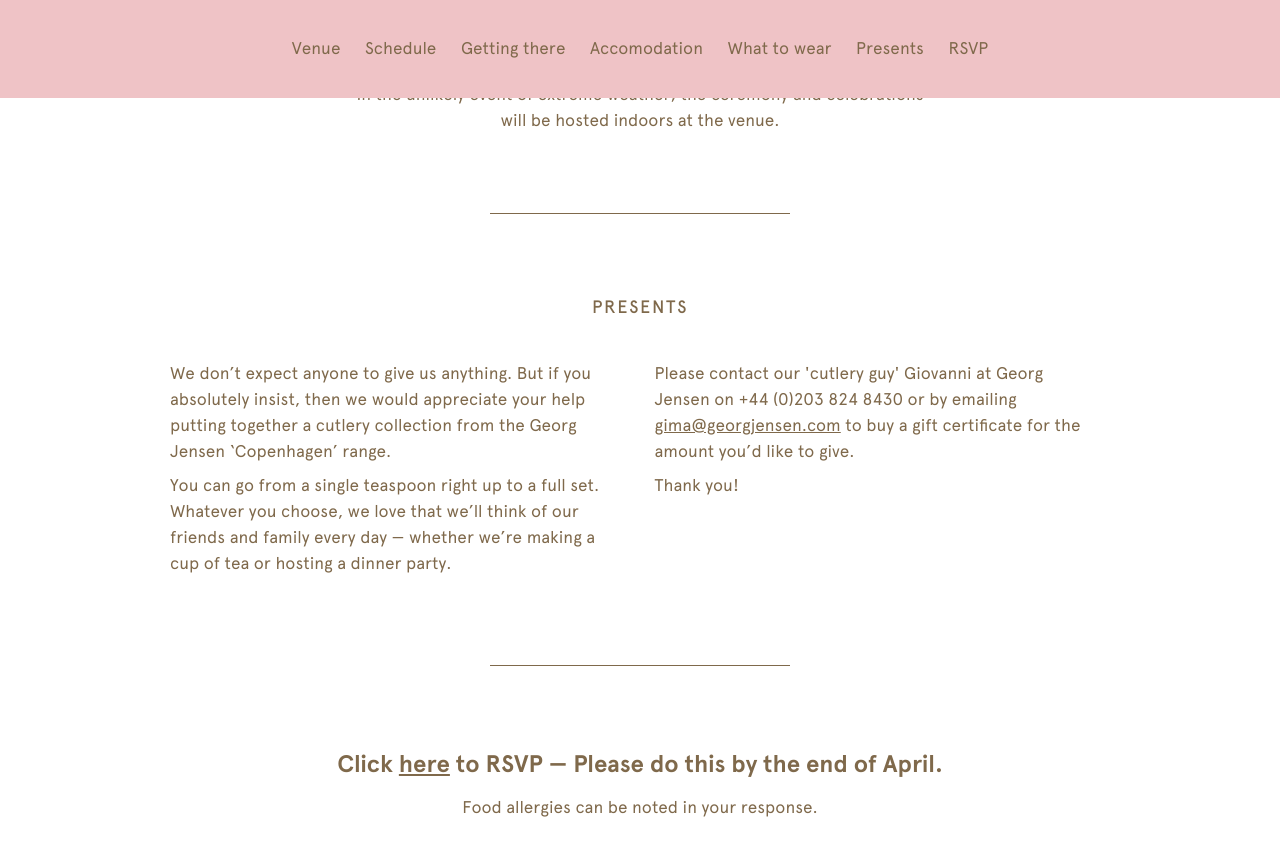
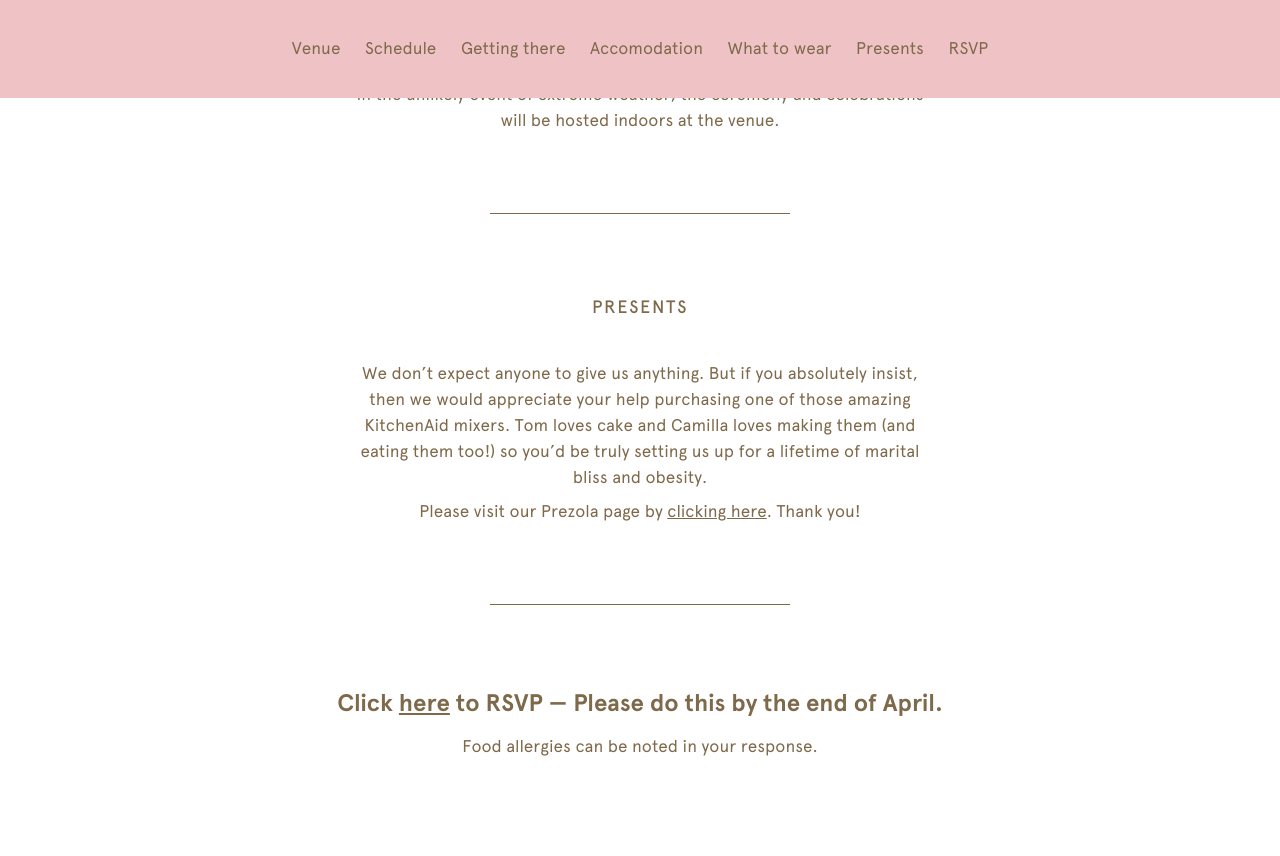
Before and after one commit to anothertompetty/wedding-site, a Jekyll site: the page built from index.html, in a window 1280 px wide and 900 px high, scrolled down 2972 px. Shown: the top 856 px of the window. Built offline with Jekyll 4.4.1, drawn with Linux system fonts in a browser that asks for light colours.

Commit message:
adding new presents section

```diff
--- a/index.html
+++ b/index.html
@@ -113,16 +113,10 @@ layout: default
   <hr />
 </div>
 
-<div id="getting-there" class="site-wrapper section">
+<div id="getting-there" class="site-wrapper section section--middle">
   <h2 class="text-center">Presents</h2>
-  <div class="section_inline section_inline--left">
-    <p class="text-medium">We don’t expect anyone to give us anything. But if you absolutely insist, then we would appreciate your help putting together a cutlery collection from the Georg Jensen ‘Copenhagen’ range.</p>
-    <p class="text-medium">You can go from a single teaspoon right up to a full set. Whatever you choose, we love that we’ll think of our friends and family every day &mdash; whether we’re making a cup of tea or hosting a dinner party.</p>
-  </div>
-  <div class="section_inline section_inline--right">
-    <p class="text-medium">Please contact our 'cutlery guy' Giovanni at Georg Jensen on +44 (0)203 824 8430 or by emailing <a href="mailto:gima@georgjensen.com">gima@georgjensen.com</a> to buy a gift certificate for the amount you’d like to give.</p>
-    <p class="text-medium">Thank you!</p>
-  </div>
+    <p class="text-medium">We don’t expect anyone to give us anything. But if you absolutely insist, then we would appreciate your help purchasing one of those amazing KitchenAid mixers. Tom loves cake and Camilla loves making them (and eating them too!) so you’d be truly setting us up for a lifetime of marital bliss and obesity.</p>
+    <p class="text-medium">Please visit our Prezola page by <a href="https://prezola.com/wishlists/10190485/" target="_blank">clicking here</a>. Thank you!</p>
   <hr />
 </div>
 
```
